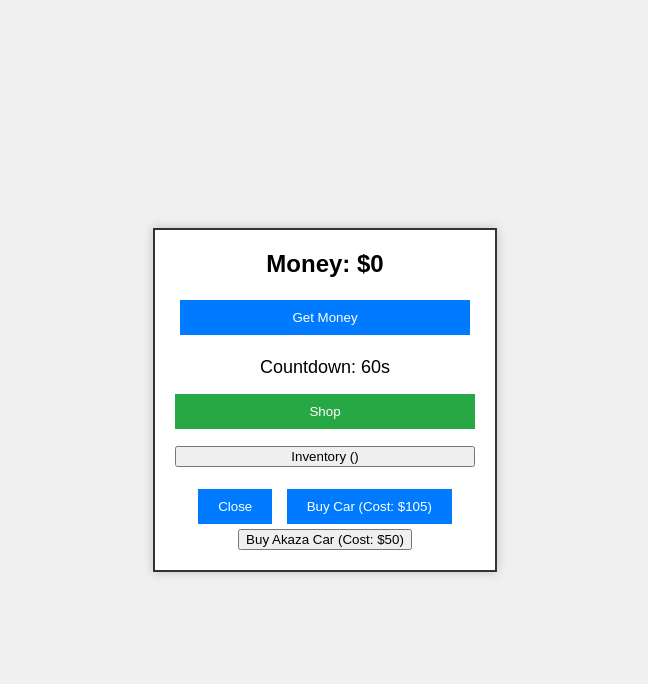
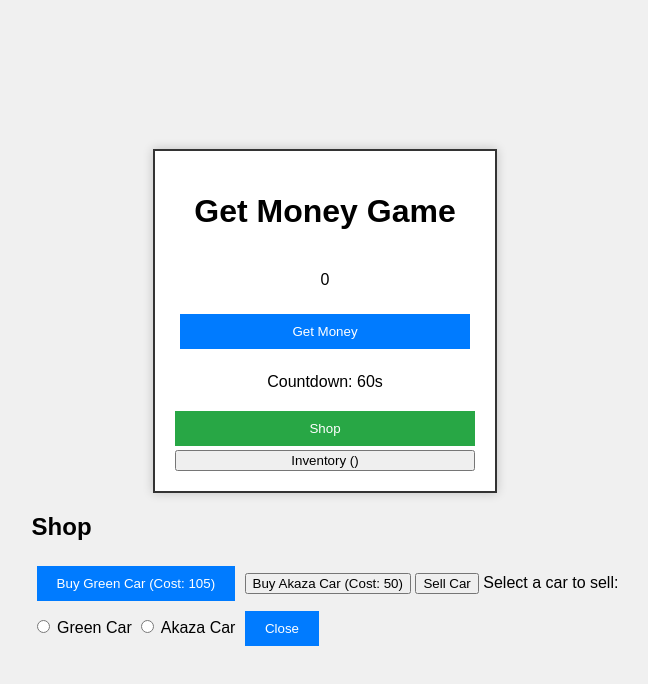
Before and after one commit to AkazaDevHere/BankGame, a plain HTML site: page index.html in a window 1280 px wide. Both pictures are taken after a click on the button "Shop". Shown: the whole page, without its empty margins (315-963 px from the left). Drawn offline with Linux system fonts and the light colour scheme.

Commit message:
index.html

```diff
--- a/index.html
+++ b/index.html
@@ -8,17 +8,25 @@
 </head>
 <body>
   <div id="MiniFrame">
-    <div id="MoneyAmount">Money: $<span id="money">0</span></div>
+    <h1>Get Money Game</h1>
+    <p id="money">Money: 0</p>
     <button id="GetMoneyButton">Get Money</button>
-    <div id="Countdown">Countdown: <span id="timer">60</span>s</div>
+    <p id="timer">Countdown: 60s</p>
     <button id="ShopButton">Shop</button>
     <button id="InventoryButton">Inventory</button>
-    <div id="ShopContent">
-      <button id="CloseButton">Close</button>
-      <button id="BuyCarButton">Buy Car (Cost: $105)</button>
-      <div id="CarCost"></div>
-      <button id="BuyAkazaCarButton">Buy Akaza Car (Cost: $50)</button>
-    </div>
+  </div>
+  <div id="ShopContent">
+    <h2>Shop</h2>
+    <button id="BuyCarButton">Buy Green Car (Cost: 105)</button>
+    <button id="BuyAkazaCarButton">Buy Akaza Car (Cost: 50)</button>
+    <button id="SellCarButton">Sell Car</button>
+    <label>Select a car to sell:</label>
+    <br>
+    <input type="radio" id="sellGreenCar" name="car" value="Green Car">
+    <label for="sellGreenCar">Green Car</label>
+    <input type="radio" id="sellAkazaCar" name="car" value="Akaza Car">
+    <label for="sellAkazaCar">Akaza Car</label>
+    <button id="CloseButton">Close</button>
   </div>
   <script src="script.js"></script>
 </body>
```
